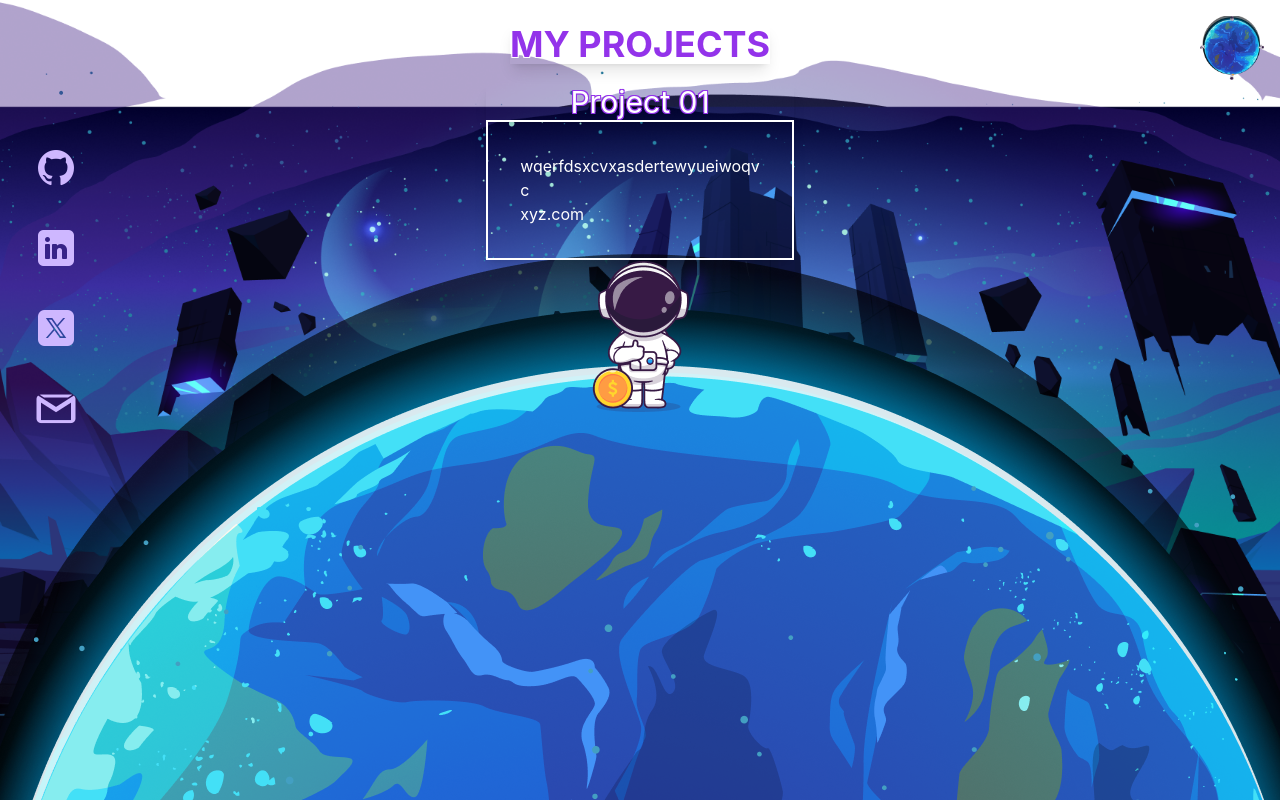
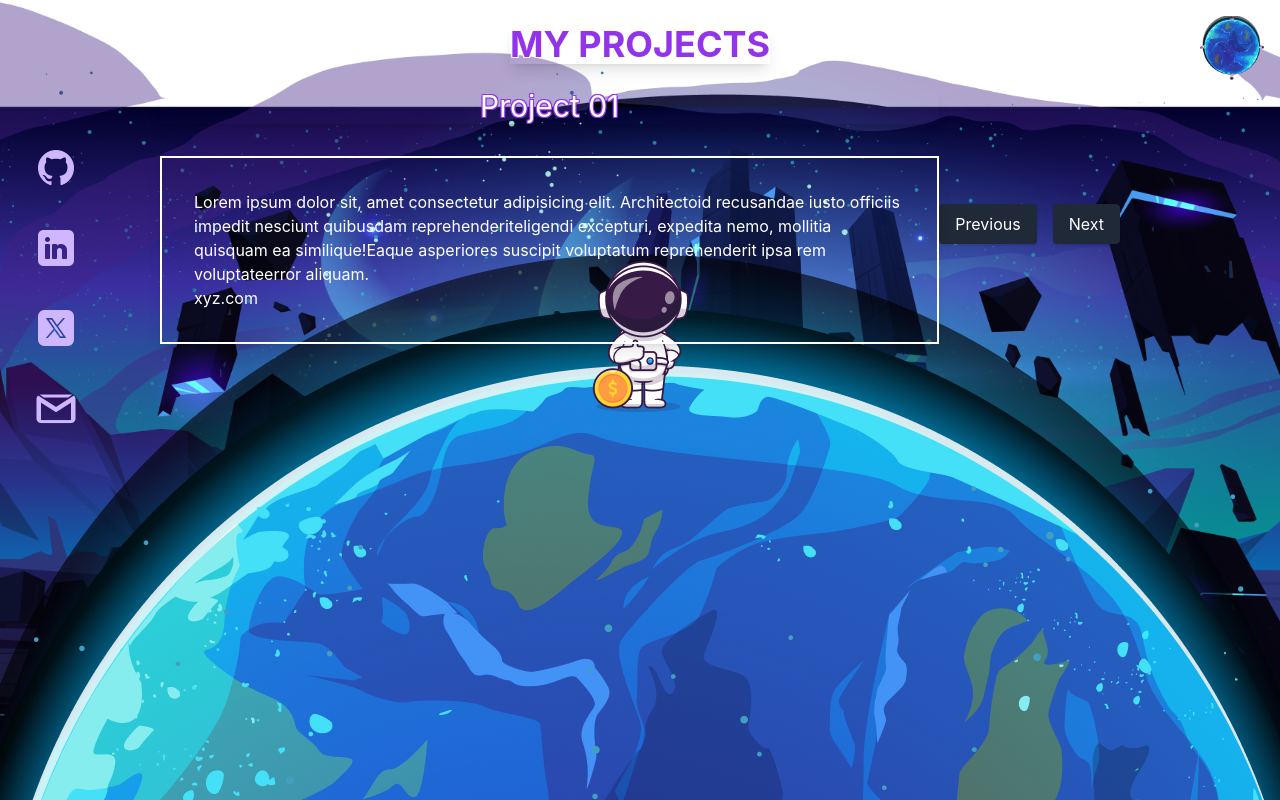
Before and after one commit to akanshaBharti/Portfolio, a React (Create React App) app: page /projects in a window 1280 px wide. Built offline with nearby package versions, Linux system fonts and the light colour scheme; the HTML template or start-up script is replaced by a standard one.

Commit message:
Basic done adding carousel in Projects section

```diff
--- a/src/components/Projects/ProjectDetails.jsx
+++ b/src/components/Projects/ProjectDetails.jsx
@@ -1,28 +1,51 @@
-import React from "react";
+import React, { useState } from "react";
 
 const ProjectDetails = () => {
   const projectDetails = [
     {
       ProjectName: "Project 01",
       // GithubLinkIcon : "",
-      ProjectDescription: "wqerfdsxcvxasdertewyueiwoqv c",
+      ProjectDescription:
+        "Lorem ipsum dolor sit, amet consectetur adipisicing elit. Architectoid recusandae iusto officiis impedit nesciunt quibusdam reprehenderiteligendi excepturi, expedita nemo, mollitia quisquam ea similique!Eaque asperiores suscipit voluptatum reprehenderit ipsa rem voluptateerror aliquam.",
       ProjectLink: "xyz.com",
     },
-    // {
-    //   ProjectName: "xyz",
-    //   // GithubLinkIcon : "",
-    //   ProjectDescription: "wqerfdsxcvxasdertewyueiwoqv c",
-    //   ProjectLink: "xyz.com",
-    // },
+    {
+      ProjectName: "Project 02",
+      // GithubLinkIcon : "",
+      ProjectDescription:
+        "Lorem ipsum dolor sit, amet consectetur adipisicing elit. Architectoid recusandae iusto officiis impedit nesciunt quibusdam reprehenderiteligendi excepturi, expedita nemo, mollitia quisquam ea similique!Eaque asperiores suscipit voluptatum reprehenderit ipsa rem voluptateerror aliquam.",
+      ProjectLink: "Project02.com",
+    },
+    {
+      ProjectName: "Project 03",
+      // GithubLinkIcon : "",
+      ProjectDescription:
+        "Lorem ipsum dolor sit, amet consectetur adipisicing elit. Architectoid recusandae iusto officiis impedit nesciunt quibusdam reprehenderiteligendi excepturi, expedita nemo, mollitia quisquam ea similique!Eaque asperiores suscipit voluptatum reprehenderit ipsa rem voluptateerror aliquam.",
+      ProjectLink: "Project03.com",
+    },
   ];
+
+  const [currentProjectIndex, setCurrentProjectIndex] = useState(0);
+
+  const goToNextProject = () => {
+    setCurrentProjectIndex((prevIndex) =>
+      prevIndex === projectDetails.length - 1 ? 0 : prevIndex + 1
+    );
+  };
+
+  const goToPreviousProject = () => {
+    setCurrentProjectIndex((prevIndex) =>
+      prevIndex === 0 ? projectDetails.length - 1 : prevIndex - 1
+    );
+  };
 
   return (
     <div className="flex items-center justify-center w-3/4 h-3/4 ">
-        {projectDetails.map((projectV) => (
-            <div >
+      <div>
         {/* project heading */}
-               <div flex flex-col items-center space-y-4>
-            <p className="text-3xl text-center shadow-lg">
+        {/* <div className="flex flex-col items-center"> */}
+        <div>
+          <p className="text-3xl text-center shadow-lg mb-8">
             <span
               className="text-white"
               style={{
@@ -30,25 +53,38 @@ const ProjectDetails = () => {
                   "-1px -1px 0 #9333ea, 1px -1px 0 #9333ea, -1px 1px 0 #9333ea, 1px 1px 0 #9333ea",
               }}
             >
-                {projectV.ProjectName}
+              {projectDetails[currentProjectIndex].ProjectName}
             </span>
           </p>
         </div>
 
         {/* description box */}
         <div className="relative">
-            <div className=" border border-2 border-white text-white p-8 shadow-lg">
-                <p>{projectV.ProjectDescription}</p>
-                <p>{projectV.ProjectLink}</p>
-
-            </div>
-
+          <p className=" border border-2 border-white text-white p-8 shadow-lg">
+            {projectDetails[currentProjectIndex].ProjectDescription}
+            <br></br>
+            {projectDetails[currentProjectIndex].ProjectLink}
+          </p>
         </div>
       </div>
 
-
-        ))}
-      {/* </div> */}
+      {/* navigation buttons */}
+      <div className="flex justify-center mt-4">
+        <button
+          className="mr-4 px-4 py-2 bg-gray-800 text-white rounded shadow"
+          onClick={goToPreviousProject}
+        //   disabled={currentProjectIndex === 0}
+        >
+          Previous
+        </button>
+        <button
+          className="px-4 py-2 bg-gray-800 text-white rounded shadow"
+          onClick={goToNextProject}
+        //   disabled={currentProjectIndex === projectDetails.length - 1}
+        >
+          Next
+        </button>
+      </div>
     </div>
   );
 };
--- a/src/components/Projects/Projects.jsx
+++ b/src/components/Projects/Projects.jsx
@@ -34,7 +34,8 @@ const Projects = () => {
               MY PROJECTS
             </span>
           </h1>
-          <div className="absolute flex items-center justify-center pt-64">
+          <div className="flex items-center justify-center">
+
             <ProjectDetails/>
           </div>
         </div>
```
Lines whose indentation alone changed are shown as unchanged.
